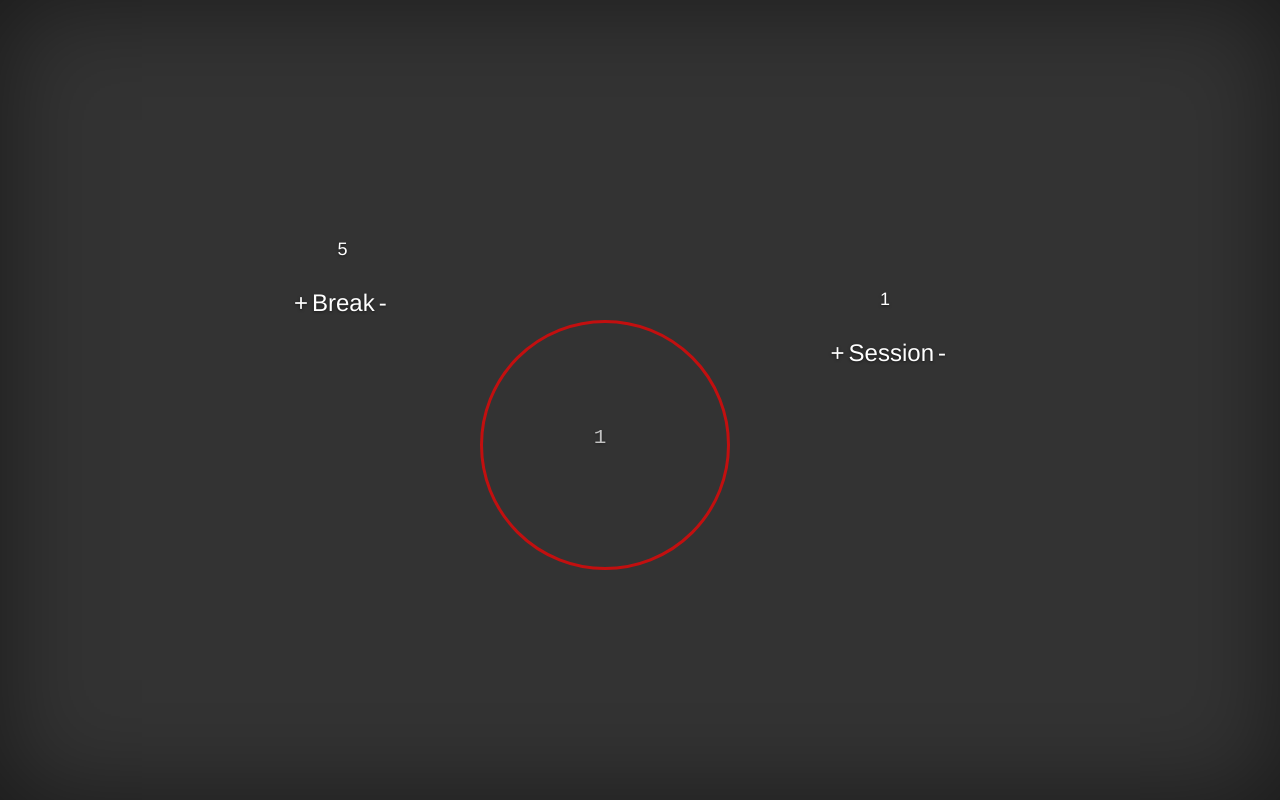
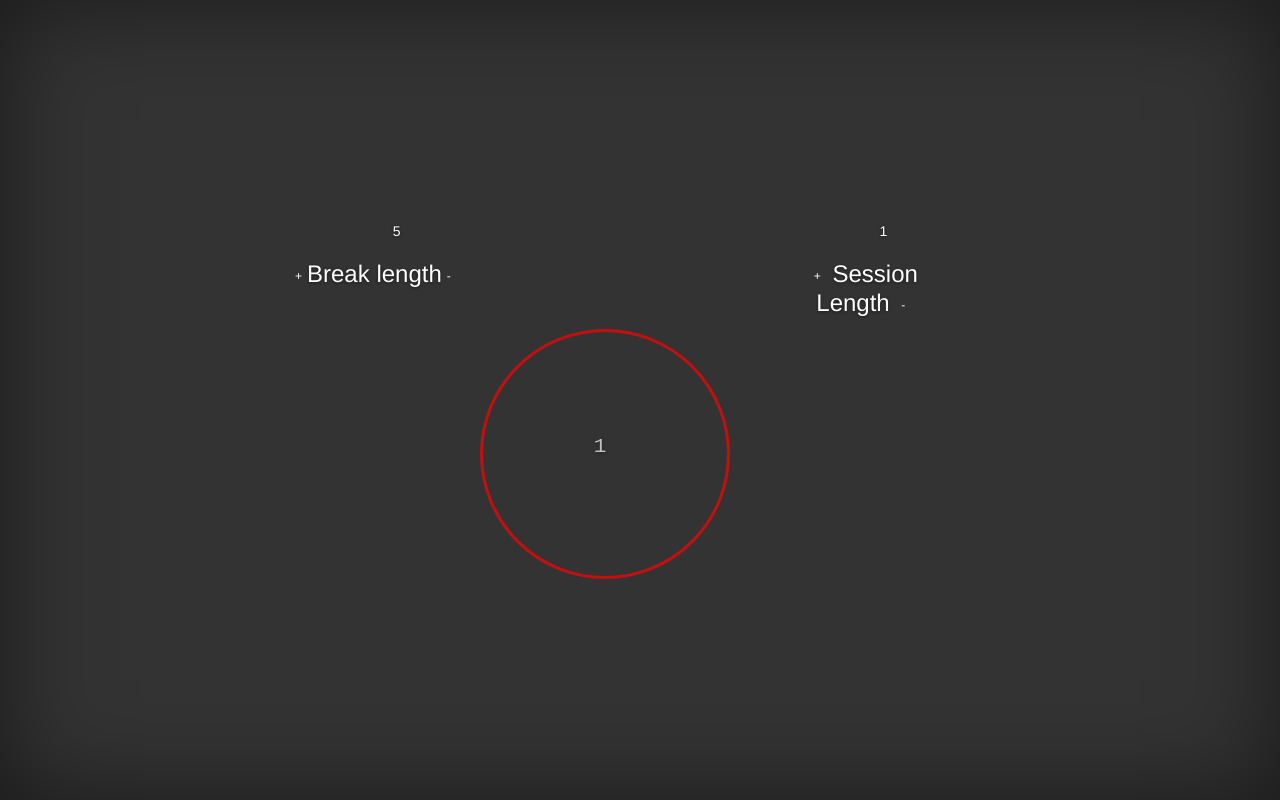
Before and after one commit to RaheelaKhan1172/pomo_Clock, a plain HTML site: page index.html in a window 1280 px wide. Drawn offline with Linux system fonts and the light colour scheme.

Commit message:
rows fixed

```diff
--- a/index.html
+++ b/index.html
@@ -12,11 +12,28 @@
     <div class="site-wrapper">
       <div class="site-wrapper-inner">
         <div class="cover-container">
-            <h4 class="breakNum"></h4>
-            <h3 class="break"><span id="breakPlus">+</span>Break<span id="breakMinus">-</span></h3>
-            <h4 class="sessNum"></h4>
-             <h3 class="session"><span id="sessPlus">+</span>Session<span id="sessMinus">-</span></h3>
-            <div class="circle">
+          <div class="row">
+            <div class="col-md-4">
+              <span id="breakNum"></span>
+            </div>
+
+            <div class="col-md-4 col-md-offset-4">
+              <span id="sessNum"></span>
+            </div>
+          </div><!-- num row -->
+          <div class="row">
+            <div class="col-md-4">
+            <h3 class="break"><button class = "btn btn-primary btn-xs outline"id="breakPlus">+</button>Break length<button class="btn btn-primary btn-xs outline" id="breakMinus">-</button></h3>
+            </div><!-- col ends -->
+            <div class="col-md-offset-4 col-md-4">
+                <h3 class="session">
+                  <button class="btn btn-primary btn-xs outline" id="sessPlus">+</button>
+                  <span>Session Length</span>
+                  <button class="btn btn-primary btn-xs outline" id="sessMinus">-</button>
+                  </h3>
+              </div>
+          </div><!-- row close -->
+             <div class="circle">
             <p class="lead"><span id="curr"></span><span id="display"></span></p>
           </div>
         </div>
--- a/index.js
+++ b/index.js
@@ -14,7 +14,7 @@ timer.sessPlus = function() {
  //increments time and updates view
   timer.sessTime++;
   timer.seconds = 59;
-  $(".sessNum").text(timer.sessTime);
+  $("#sessNum").text(timer.sessTime);
   if (timer.isSess) {
    $("#display").text(timer.sessTime);
   }
@@ -24,7 +24,7 @@ timer.sessMinus = function() {
   //takes care of decrementing time and updating view
   timer.sessTime <= 1 ? timer.sessTime : timer.sessTime--;
   timer.seconds = 59;
-  $(".sessNum").text(timer.sessTime);
+  $("#sessNum").text(timer.sessTime);
 
   if (timer.isSess) {
     $("#display").text(timer.sessTime);
@@ -35,7 +35,7 @@ timer.breakPlus = function() {
   //increments break time
   timer.breakTime++;
   timer.seconds = 59;
-  $(".breakNum").text(timer.breakTime);
+  $("#breakNum").text(timer.breakTime);
   if (timer.isBreak) {
    $("#display").text(timer.breakTime);
   }
@@ -44,7 +44,7 @@ timer.breakPlus = function() {
 timer.breakMinus = function() {
   timer.breakTime <= 1 ? timer.breakTime : timer.breakTime--;
   timer.seconds = 59;
-  $(".breakNum").text(timer.breakTime);
+  $("#breakNum").text(timer.breakTime);
   if (timer.isBreak) {
     $("#display").text(timer.breakTime);
   }
@@ -170,8 +170,8 @@ timer.reset = function() {
 
 }
 $(document).ready(function() {
-  $(".breakNum").text(timer.breakTime);
-  $(".sessNum").text(timer.sessTime);
+  $("#breakNum").text(timer.breakTime);
+  $("#sessNum").text(timer.sessTime);
   $("#display").text(timer.sessTime);
   $("#sessPlus").click(timer.handleSessPlus);
   $("#sessMinus").click(timer.handleSessMinus);
--- a/style.css
+++ b/style.css
@@ -150,9 +150,22 @@ padding:4px;
 #sessMinus {
 padding:4px;
 }
-.cover .btn-lg {
-  padding: 10px 20px;
-  font-weight: bold;
+.btn.outline {
+  background:none;
+
+}
+.btn-primary.outline {
+  border: 1px solid #333;
+}
+
+.btn-primary.outline:hover, .btn-primary.outline:focus, .btn-primary.outline:active, .btn-primary.outline.active, .open > .dropdown-toggle.btn-primary {
+  color: #778899;
+  border-color: #778899;
+}
+.btn-primary.outline:active, .btn-primary.outline.active {
+  border-color: #778899;
+  color: #778899;
+  box-shadow: none;
 }
 .lead {
 margin-top:100px;
```
Also changed, not shown: 2 other files.
